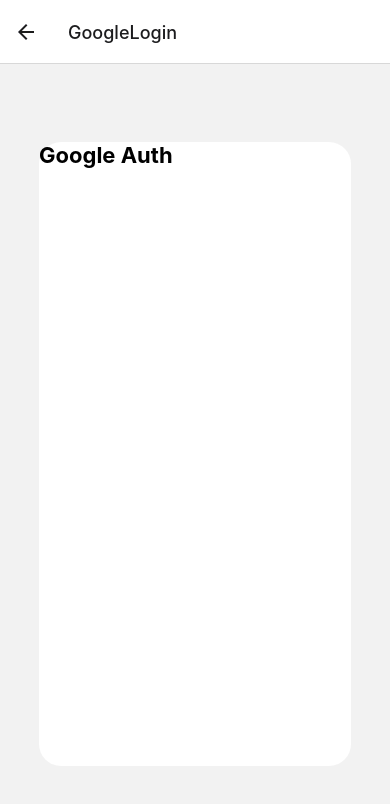
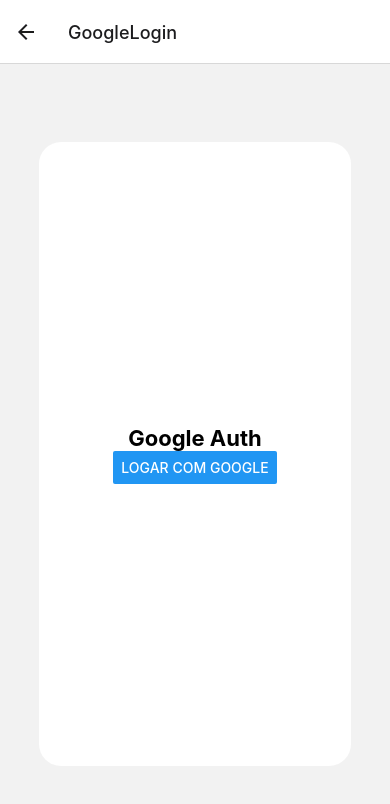
Before and after one commit to mrdouglasmorais/rn-cognito, a React Native app: screen /GoogleLogin in a window 390 px wide. Shown: the top 804 px of the page. Built offline with nearby package versions, Linux system fonts and the light colour scheme.

Commit message:
update signin

```diff
--- a/src/screens/googleLogin/index.tsx
+++ b/src/screens/googleLogin/index.tsx
@@ -1,7 +1,8 @@
 import {
   Text,
   View,
-  StyleSheet
+  StyleSheet,
+  Button
 } from 'react-native';
 
 const GoogleLogin = () => {
@@ -9,6 +10,10 @@ const GoogleLogin = () => {
     <View style={styles.container}>
       <View style={styles.content}>
         <Text style={styles.title}>Google Auth</Text>
+        <Button
+          title='Logar com google'
+          onPress={ () => alert('Okay')}
+        />
       </View>
     </View>
   )
@@ -25,7 +30,9 @@ const styles = StyleSheet.create({
     width: '80%',
     height: '80%',
     backgroundColor: '#fff',
-    borderRadius: 22
+    borderRadius: 22,
+    justifyContent: 'center',
+    alignItems: 'center'
   },
   title: {
     fontSize: 22,
--- a/src/screens/signIn/index.tsx
+++ b/src/screens/signIn/index.tsx
@@ -34,6 +34,7 @@ const SignIn = () => {
         >
           Logar
         </Text>
+        <Text>Informe seu email</Text>
         <TextInput
           style={styles.inputText}
           placeholder='Informe seu email'
@@ -41,6 +42,7 @@ const SignIn = () => {
           value={userData.email}
           keyboardType='email-address'
         />
+        <Text>Informe sua senha</Text>
         <TextInput
           style={styles.inputText}
           placeholder='Informe sua senha'
```
